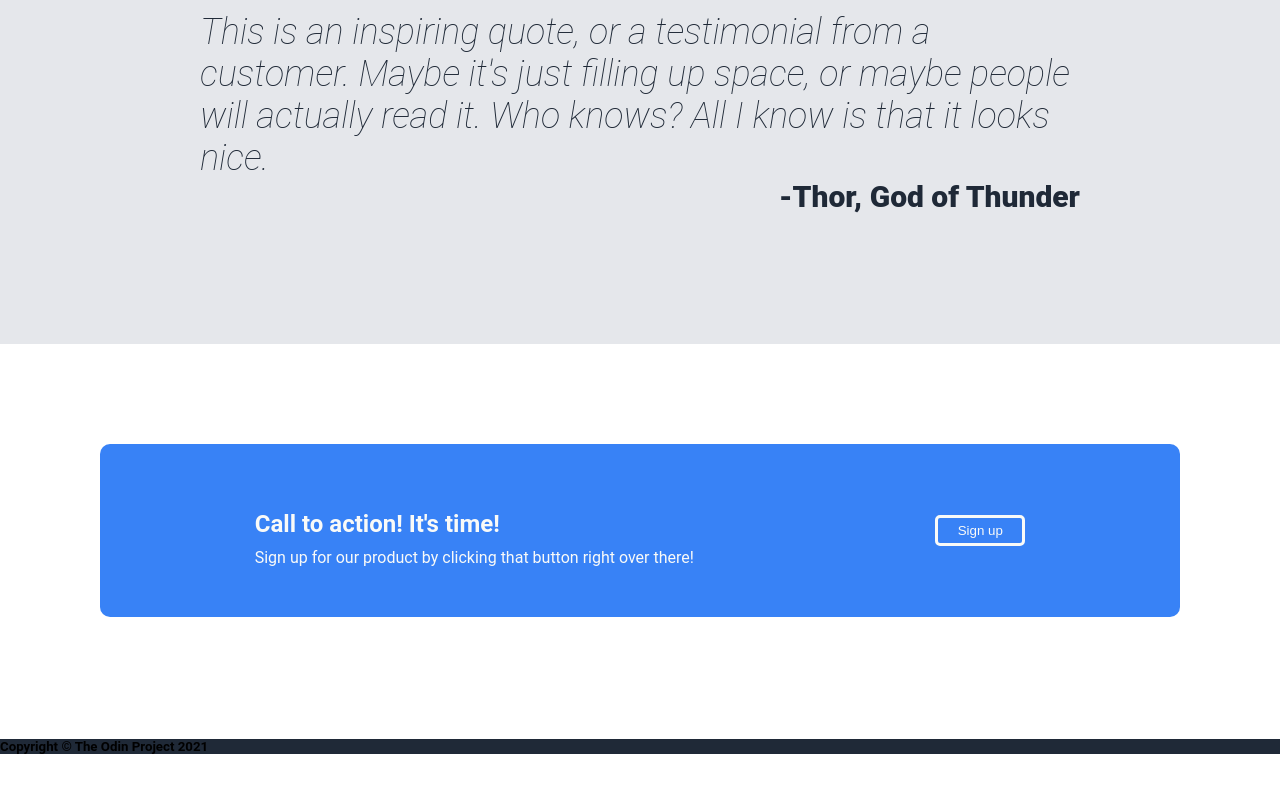
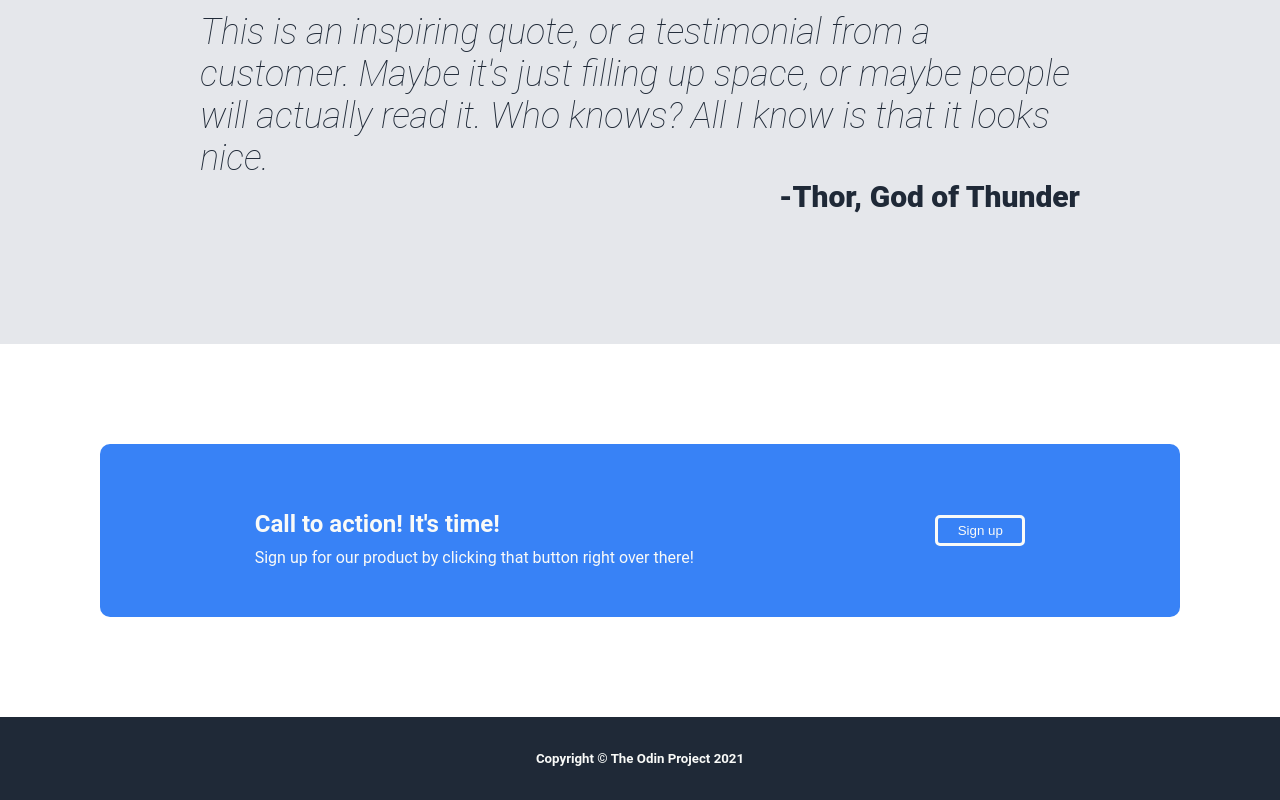
Before and after one commit to BrockBunting25/landing-page, a plain HTML site: page index.html in a window 1280 px wide. Shown: the part 940-1740 px from the top of the page. Before the commit the page ends 1716 px from the top, so only its background shows below. Drawn offline with Linux system fonts and the light colour scheme.

Commit message:
Complete footer

```diff
--- a/style.css
+++ b/style.css
@@ -229,3 +229,18 @@ h4 {
 }
 
 /*End Action/Start Footer*/
+
+h5 {
+    display: flex;
+    justify-content: center;
+    align-items: center;
+    margin: 0%;
+    padding: 34px;
+
+}
+
+.footer {
+    color: #F9FAF8;
+}
+
+/*End Footer*/
```
Also changed, not shown: index.html (+1 -0 lines).
